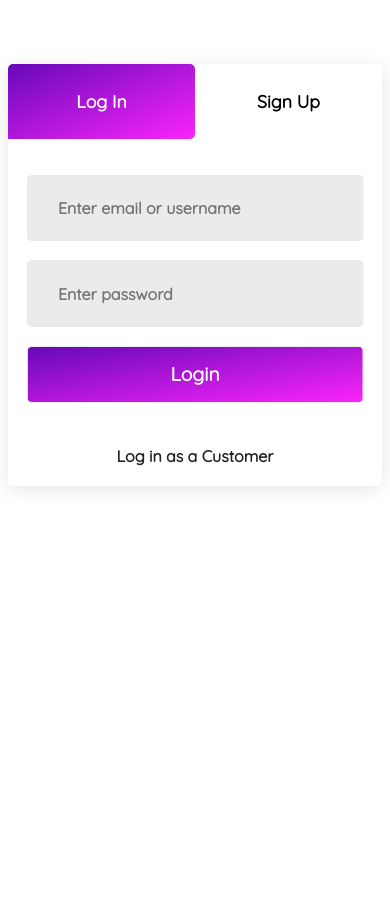
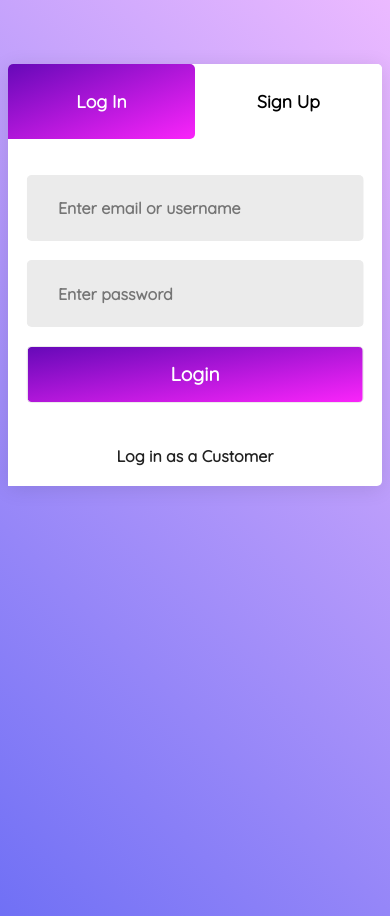
Before and after one commit to kailash360/e-market, a website: page views/seller-login.html in a window 390 px wide. Before the commit the page ends 844 px from the top, so only its background shows below. Drawn offline with Linux system fonts and the light colour scheme.

Commit message:
Changed login bg

```diff
--- a/static/css/footer.css
+++ b/static/css/footer.css
@@ -1,5 +1,5 @@
 :root {
-    --font-colour: rgb(146, 146, 146);
+    --font-colour: #a9a8a8;
 }
 
 .footer {
--- a/static/css/login.css
+++ b/static/css/login.css
@@ -5,7 +5,9 @@
 }
 
 body {
-    background: #fff;
+    background: url("../media/login-bg1.jpg");
+    background-repeat: no-repeat;
+    background-size: cover;
 }
 
 .form-modal {
@@ -204,3 +206,10 @@ body {
         display: none!important;
     }
 }
+
+@media only screen and (max-width:450px) {
+    body {
+        background: linear-gradient(45deg, rgb(112, 112, 245), rgba(202, 67, 255, 0.37));
+        height: 100vh;
+    }
+}
```
Also changed, not shown: static/media/login-bg1.jpg (added).
